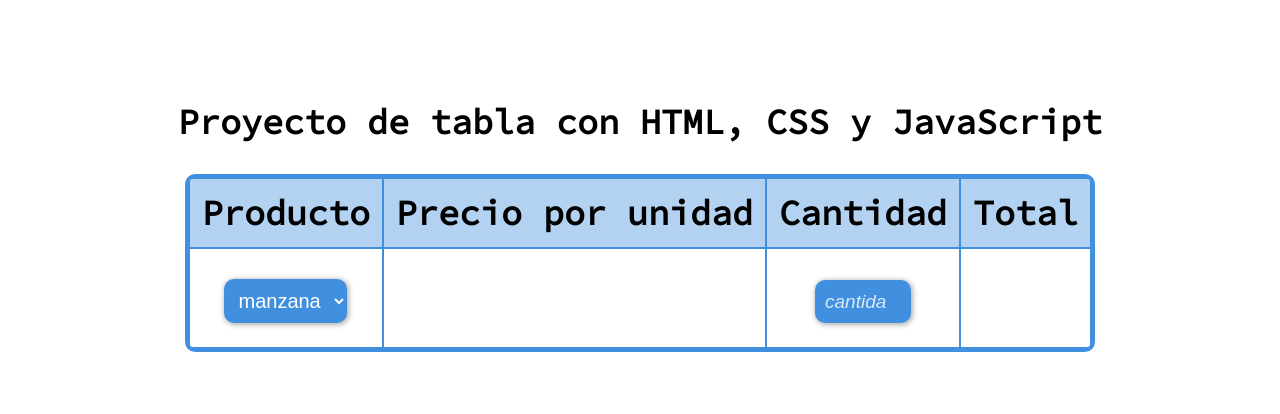
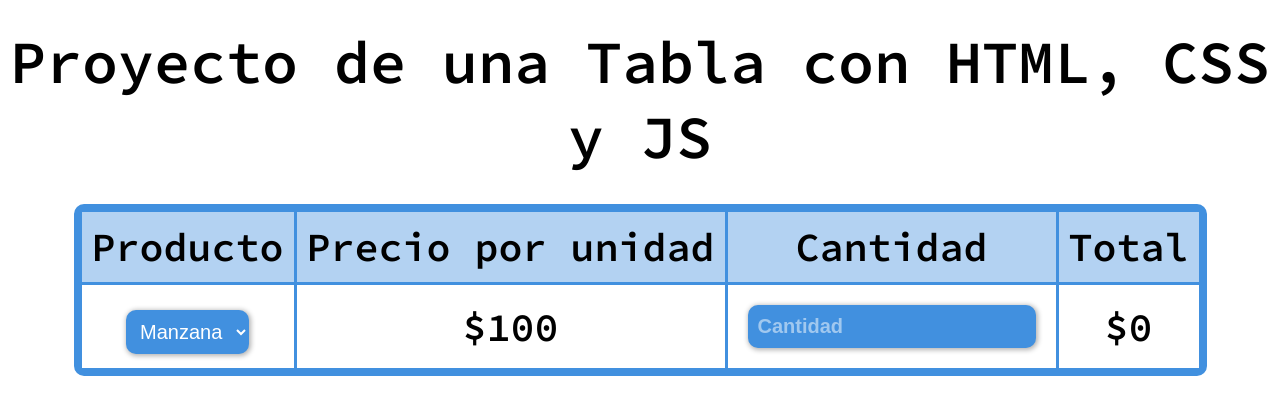
Before and after one commit to IGnacho12/Proyecto-tabla-de-compras, a website: page index.html in a window 1280 px wide. Drawn offline with Linux system fonts and the light colour scheme.

Commit message:
Se instala ESlint Standar y se crea desde 0 la tabla

```diff
--- a/index.html
+++ b/index.html
@@ -1,52 +1,53 @@
 <!DOCTYPE html>
-<html lang="es">
-
+<html lang="en">
   <head>
     <meta charset="UTF-8">
     <meta name="viewport" content="width=device-width, initial-scale=1.0">
-    <title>Proyecto Tabla</title>
+    <title>HTML, CSS y JS | Tabla</title>
 
-    <!-- CSS -->
     <link rel="stylesheet" href="style.css">
   </head>
+  <body>
 
-  <body>
-    <h1>Proyecto de tabla con HTML, CSS y JavaScript</h1>
-
-    <main>
+    <div class="container">
+      <h1>Proyecto de una Tabla con HTML, CSS y JS</h1>
+      <div class="table-container">
         <table>
+          <thead>
             <tr>
               <th>Producto</th>
               <th>Precio por unidad</th>
               <th>Cantidad</th>
               <th>Total</th>
             </tr>
+          </thead>
 
+          <tbody>
             <tr>
-          <td class="altura">
-            <select name="productos" id="selectProducts">
-              <option value="manzana">manzana</option>
-              <option value="banana">banana</option>
-              <option value="yogur">yogur</option>
-              <option value="pan">pan</option>
+              <td class="td-productos"> <!-- Productos -->
+                <select name="productos" class="productos">
+                  <option value="manzana">Manzana</option>
+                  <option value="banana">Banana</option>
+                  <option value="yogur">Yogur</option>
+                  <option value="pan">Pan</option>
                 </select>
               </td>
 
-          <td class="altura" id="precioPorUnidad"></td>
+              <td class="td-precio-por-unidad">$100</td> <!-- Precio por Unidad-->
 
-          <td class="altura">
-            <input type="number" id="cantidad" placeholder="cantidad" min="1"
-              max="100">
+              <td class="td-input"> <!-- Input -->
+                <input type="number" class="td-input-cantidad" placeholder="Cantidad">
               </td>
 
-          <td class="altura" id="total"></td>
+              <td class="td-total" >
+                <p class="total">$0</p>
+              </td> <!-- Total -->
+            </tr>
+          </tbody>
+        </table>
+      </div>
+    </div>
 
-        </tr>
-      </table>
-    </main>
-
-    <!-- SCRIPT JS -->
     <script src="index.js"></script>
   </body>
-
 </html>
--- a/index.js
+++ b/index.js
@@ -1,52 +1,50 @@
-const SELECTOR = document.getElementById("selectProducts");
-const PRECIO_POR_UNIDAD = document.getElementById("precioPorUnidad");
-const CANTIDAD = document.getElementById("cantidad");
-const TOTAL = document.getElementById("total");
+const $ = selector => document.querySelector(selector)
+const PRODUCTOS = $('.productos')
+const CANTIDAD = $('.td-input-cantidad')
+const TOTAL = $('.total')
 
-let cantidad = 0;
-let VALOR_DEL_SELECTOR = "manzana"; // Se pone este valor para usarlo por defecto
+let precioPorUnidad = 0
+let valorDelSelector = 'manzana'
 
-// Cuando cambie el input de la cantidad de productos
-CANTIDAD.addEventListener("input", () => {
-  cantidad = parseInt(CANTIDAD.value);
-  console.log(cantidad);
-  console.log(VALOR_DEL_SELECTOR);
-  sacarTotal();
-});
+PRODUCTOS.addEventListener('change', () => {
+  TODO()
+})
 
-// Cuando cambie el producto
-SELECTOR.addEventListener("change", () => {
-  sacarTotal();
-});
+CANTIDAD.addEventListener('change', () => {
+  TODO()
+})
 
-function sacarTotal() {
-  let VALOR_DEL_SELECTOR = document.getElementById("selectProducts").value;
-
-  console.log(VALOR_DEL_SELECTOR);
-
-  let precioPorUnidad = 0;
-
-  switch (VALOR_DEL_SELECTOR) {
-    case "manzana":
-      precioPorUnidad = 100;
-      break;
-    case "banana":
-      precioPorUnidad = 40;
-      break;
-    case "yogur":
-      precioPorUnidad = 200;
-      break;
-    case "pan":
-      precioPorUnidad = 350;
-      break;
+function conseguirPrecioPorUnidad () {
+  switch (valorDelSelector) {
+    case 'manzana':
+      precioPorUnidad = 100
+      break
+    case 'banana':
+      precioPorUnidad = 40
+      break
+    case 'yogur':
+      precioPorUnidad = 200
+      break
+    case 'pan':
+      precioPorUnidad = 350
+      break
     default:
-      precioPorUnidad = 100;
+      precioPorUnidad = 100
       break
   }
+}
 
+function TODO () {
+  // --- --- Acceder al producto seleccionado --- ---
+  valorDelSelector = PRODUCTOS.value
+  // --- --- Acceder al precio del producto --- ---
+  conseguirPrecioPorUnidad()
+  // --- --- Accerder a la cantidad --- ---
+  const cantidad = $('.td-input-cantidad').value
 
-
-  PRECIO_POR_UNIDAD.innerHTML = "$" + precioPorUnidad.toString();
-  const precioTotal = precioPorUnidad * cantidad;
-  TOTAL.innerHTML = "$" + precioTotal.toString();
+  const total = cantidad * precioPorUnidad
+  // Cambiar el precio por unidad HTMl
+  const PRECIO_POR_UNIDAD = $('.td-precio-por-unidad')
+  PRECIO_POR_UNIDAD.innerHTML = '$' + precioPorUnidad
+  TOTAL.innerHTML = '$' + total
 }
--- a/style.css
+++ b/style.css
@@ -1,61 +1,86 @@
-/* Fuente "roboto" */
-@import url("https://fonts.googleapis.com/css2?family=Source+Code+Pro&display=swap");
+@import url("https://fonts.googleapis.com/css2?family=Source+Code+Pro:ital,wght@0,300;0,600;1,400&display=swap");
 
-/* --- --- --- --- Estilos generales --- --- --- --- */
 * {
   margin: 0;
   padding: 0;
   box-sizing: border-box;
+  /* border: none;
+  outline: none; */
+}
+
+:root {
+  --primary-color: #4190df;
+  --secundary-color: rgba(65, 144, 223, 0.4);
 }
 
 body {
-  font-family: "Source Code Pro", "sans serif";
-  font-size: 35px;
-  background-color: var(--primary-color);
+  font-family: "Source Code Pro", sans-serif;
+  font-weight: 900;
 }
 
-/* --- --- --- --- Estilos del Main --- --- --- --- */
-h1 {
-  font-size: 35px;
-  margin-bottom: 30px;
-  text-align: center;
-  margin-top: 100px;
+/* --- --- --- --- Estilos generales de la tabla --- --- --- --- */
+table {
+  border-collapse: collapse;
 }
 
-main {
-  display: flex;
-  flex-direction: column;
-}
-
-/* --- --- --- --- Estilos de la tabla --- --- --- --- */
-table {
-  display: flex;
-  align-self: center;
-  border-spacing: 0;
-  border: solid 4px rgb(65, 144, 223);
+.table-container {
+  border: solid 5px var(--primary-color);
   border-radius: 10px;
 }
 
-th {
-  background-color: rgba(65, 144, 223, 0.4);
-  padding: 12px;
-  border: solid 1px rgb(65, 144, 223);
+
+/* --- --- --- --- Estilos del container --- --- --- --- */
+.container {
+  display: flex;
+  flex-direction: column;
+  justify-content: center;
+  align-items: center;
+  text-align: center;
+  height: 50vh;
+  font-size: 2rem;
+  font-size: 40px;
 }
 
+.container h1 {
+  margin-bottom: 30px;
+  font-size: 60px;
+}
+
+/* --- --- --- --- Estilos de los th y td --- --- --- --- */
 th,
 td {
-  border: solid 1px rgb(65, 144, 223);
+  border: 3px solid var(--primary-color);
+  border-collapse: collapse;
 }
 
-
-.altura {
-  height: 100px;
-  text-align: center; /* Centra horizontalmente */
-  vertical-align: middle; /* Centra verticalmente */
+th {
+  background-color: var(--secundary-color);
+  padding: 10px 10px;
 }
 
-/* --- --- --- --- Estilos de del selector --- --- --- --- */
-#selectProducts,  #cantidad {
+/* td input */
+.td-input input {
+  background-color: rgb(65, 144, 223);
+  padding: 10px;
+  color: white;
+  font-weight: bold;
+  font-size: 20px;
+  margin: 20px;
+  border: none;
+  outline: none;
+  border-radius: 10px;
+  cursor: pointer;
+  box-shadow: 1px 1px 5px 1px rgba(0, 0, 0, 0.3);
+  transition: 0.3s;
+}
+
+.td-input input::placeholder {
+  color: rgba(255, 255, 255, 0.5);
+  font-size: 20px;
+}
+
+/* td productos */
+.td-productos select {
   background-color: rgb(65, 144, 223);
   color: white;
   padding: 10px;
@@ -65,16 +90,10 @@ td {
   border-radius: 10px;
   cursor: pointer;
   box-shadow: 1px 1px 5px 1px rgba(0, 0, 0, 0.3);
-  transition: .3s;
+  transition: 0.3s;
 }
 
-#selectProducts:hover,  #cantidad:active {
- transform: scale(0.9);
- background-color: red;
+.td-productos select:hover, .td-input input:hover{
+  box-shadow: 0 0 20px rgba(65, 144, 223, 0.9);
+  scale: .99;
 }
-
-#cantidad::placeholder {
-  color: rgba(255, 255, 255, 0.8);
-  font-size: 19px;
-  font-style: italic;
-}
```
Also changed, not shown: package.json (added, +9 -0 lines), .eslintrc.js (added), 1 other file. Lines whose indentation alone changed are shown as unchanged.
